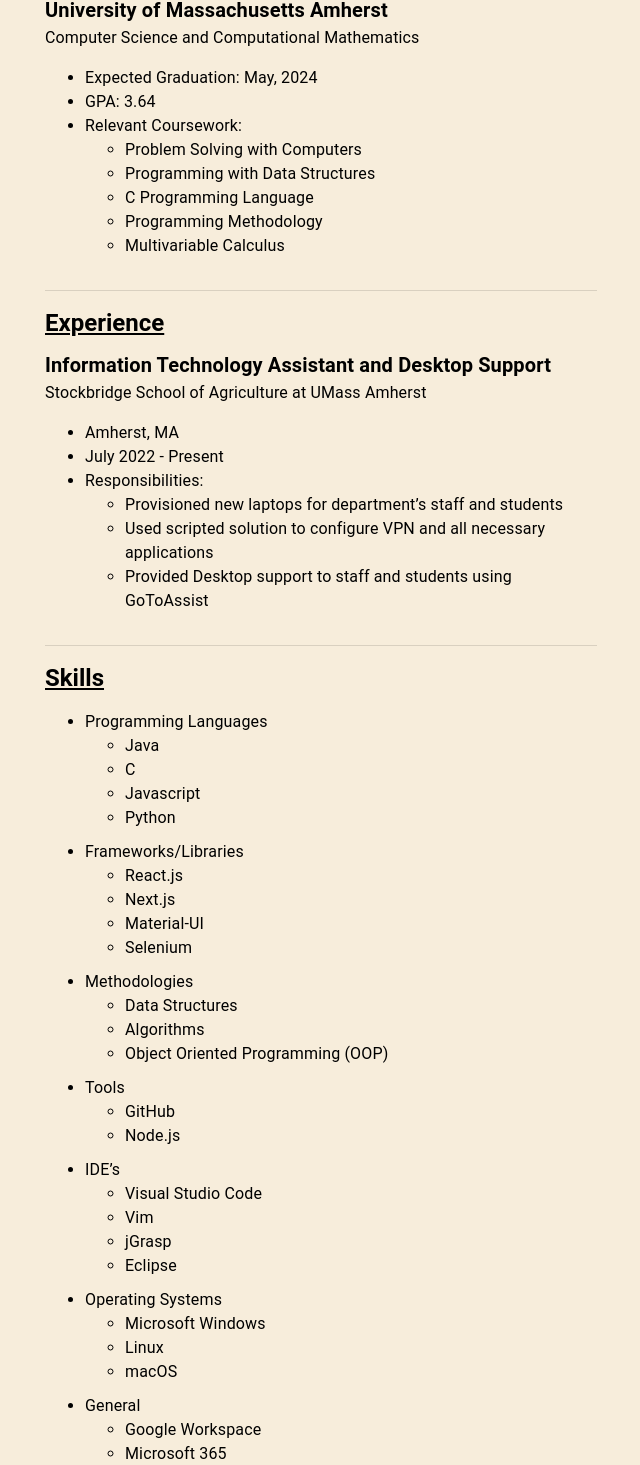
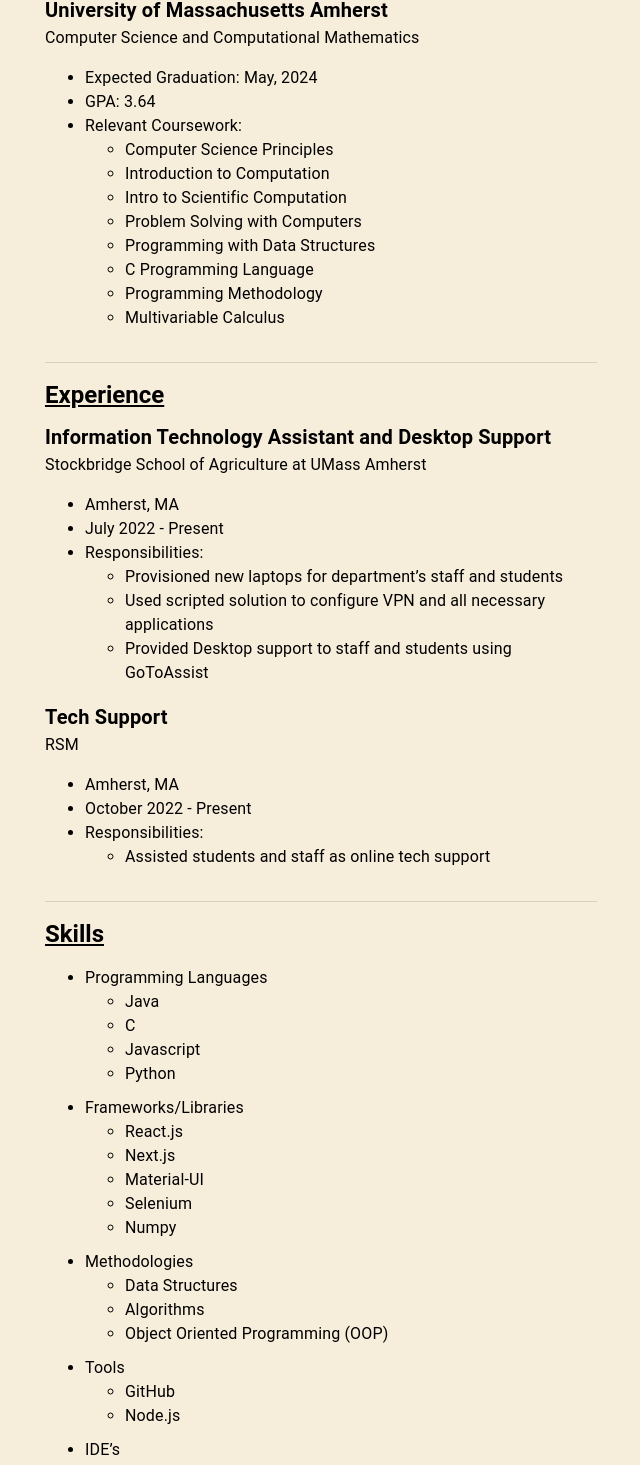
Before and after one commit to alexgornovoi/resume-website, a Next.js app: page /resume in a window 1280 px wide. Shown: the part 254-1719 px from the top of the page, without its empty margins (319-959 px from the left). Built offline with nearby package versions, Linux system fonts and the light colour scheme.

Commit message:
Updated Resume

```diff
--- a/pages/resume.js
+++ b/pages/resume.js
@@ -12,10 +12,22 @@
       "Used scripted solution to configure VPN and all necessary applications",
       "Provided Desktop support to staff and students using GoToAssist"
     ]
+  },
+  {
+    name: "Tech Support",
+    company: "RSM",
+    location: "Amherst, MA",
+    period: "October 2022 - Present",
+    desc: [
+      "Assisted students and staff as online tech support"
+    ]
   }
 ]
 
 const relevantCourseWork = [
+  "Computer Science Principles",
+  "Introduction to Computation",
+  "Intro to Scientific Computation",
   "Problem Solving with Computers",
   "Programming with Data Structures",
   "C Programming Language",
@@ -25,12 +37,12 @@
 
 const skills = [
   { type: "Programming Languages", skill: ["Java", "C", "Javascript", "Python"] },
-  { type: "Frameworks/Libraries", skill: ["React.js", "Next.js", "Material-UI", "Selenium"] },
+  { type: "Frameworks/Libraries", skill: ["React.js", "Next.js", "Material-UI", "Selenium", "Numpy"] },
   { type: "Methodologies", skill: ["Data Structures","Algorithms","Object Oriented Programming (OOP)"]},
   { type: "Tools", skill: ["GitHub", "Node.js"] },
   { type: "IDE’s", skill: ["Visual Studio Code", "Vim", "jGrasp", "Eclipse"] },
   { type: "Operating Systems", skill: ["Microsoft Windows", "Linux", "macOS"] },
-  { type: "General", skill: ["Google Workspace", "Microsoft 365"] },
+  { type: "General", skill: ["Google Workspace", "Microsoft 365", "JJ"] },
   { type: "IT", skill: ["GoToAssist", "Imaging", "Troubleshooting"] },
 ]
 
```
